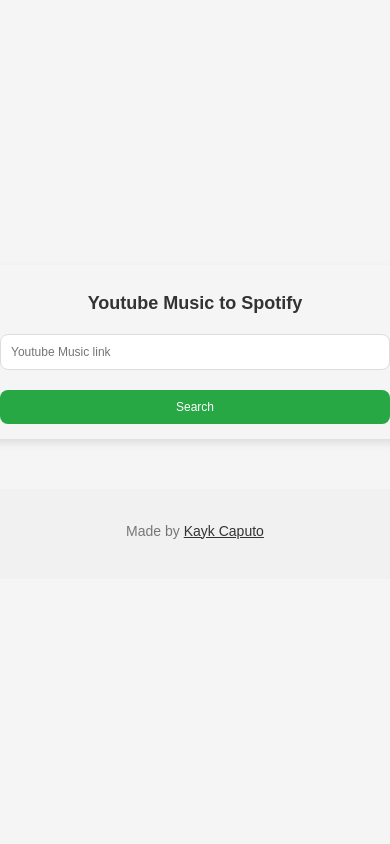
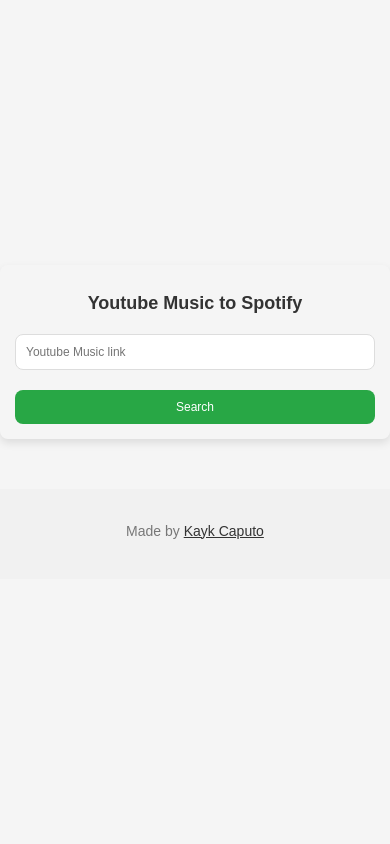
Before and after one commit to KaykCaputo/YotubeMscToSpotify, a FastAPI app: page / in a window 390 px wide. Run offline with FastAPI, Linux system fonts and the light colour scheme.

Commit message:
Some more responsiveness tweaks

```diff
--- a/static/style.css
+++ b/static/style.css
@@ -122,6 +122,10 @@
 }
 
 @media (max-width: 768px) {
+    body {
+    padding-left: 5px;
+    padding-right: 5px;
+    }
     .container {
         padding: 20px;
         margin: 0 15px;
@@ -145,6 +149,10 @@
 }
 
 @media (max-width: 480px) {
+    body {
+        padding-left: 15px;
+        padding-right: 15px;
+    }
     .container {
         padding: 15px;
         margin: 0 10px;
```
